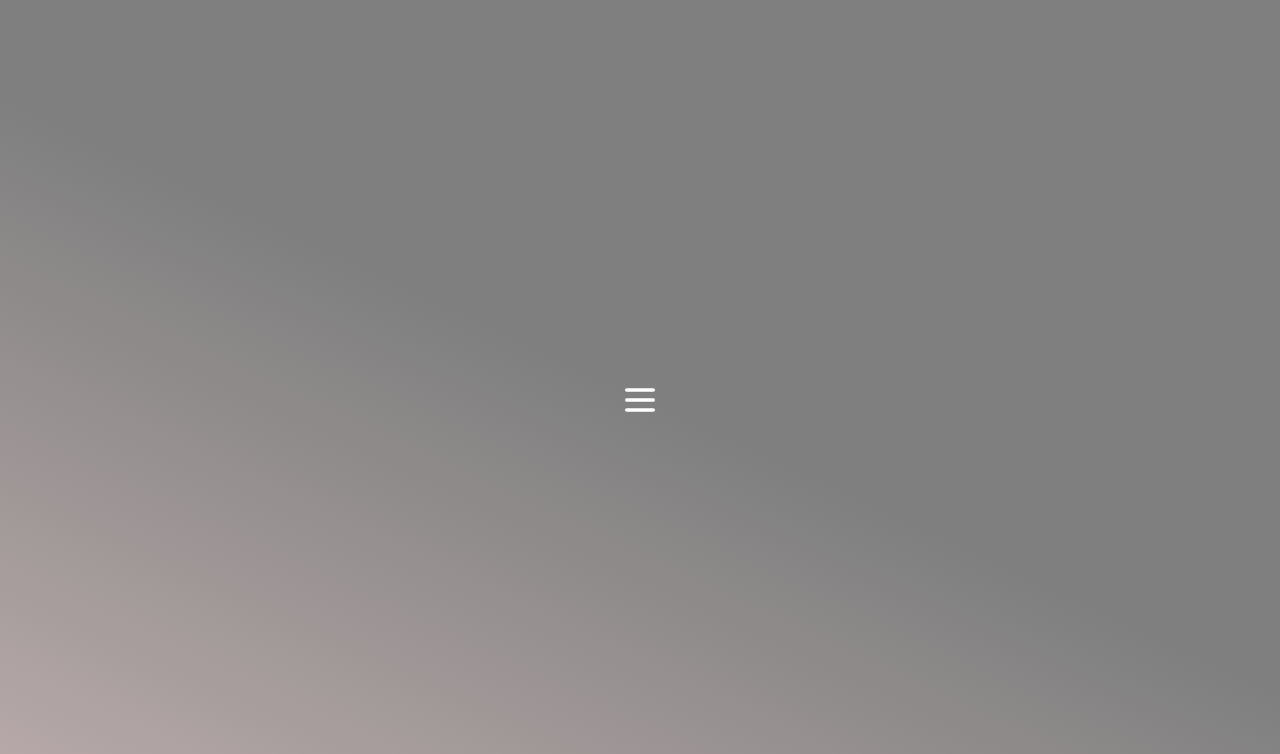
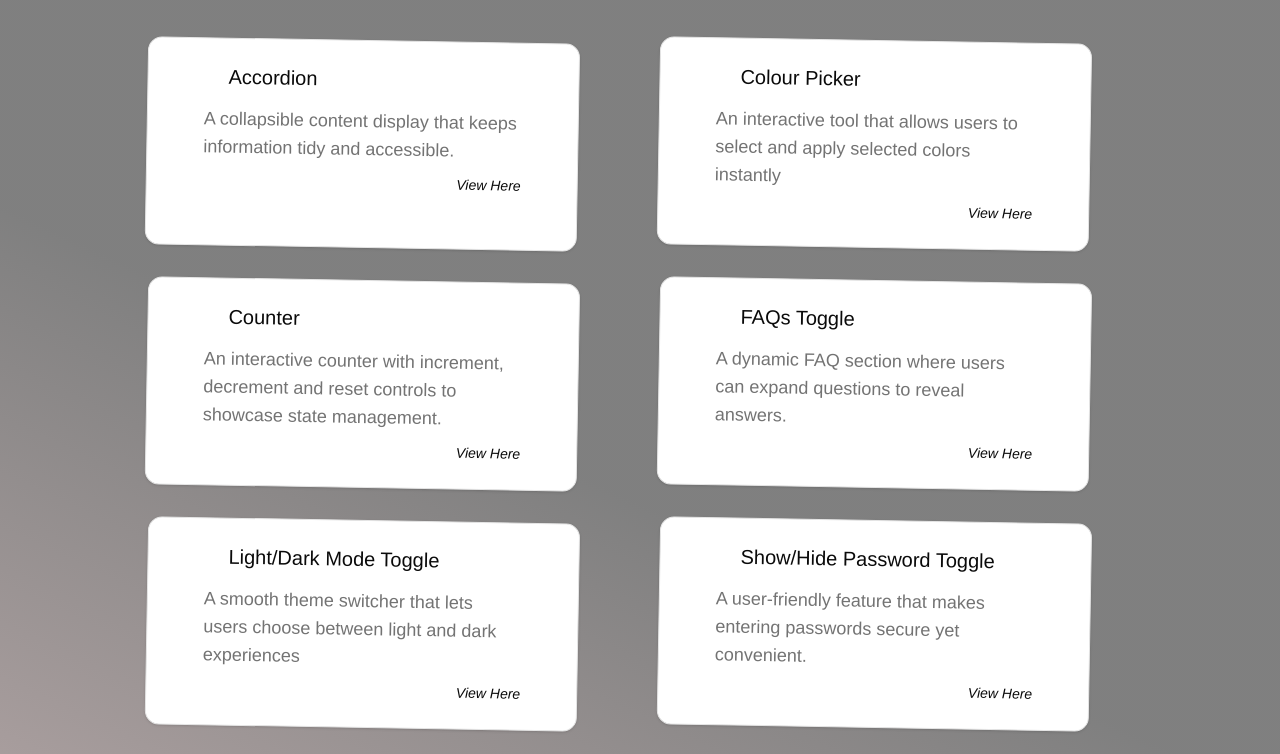
Before and after one commit to Mujeebat-shittu/react-razzle-dazzle, a React (Vite) app: page / in a window 1280 px wide. Shown: the top 754 px of the page. Built offline with nearby package versions, Linux system fonts and the light colour scheme.

Commit message:
changed navigation styling

```diff
--- a/src/components/navbar.jsx
+++ b/src/components/navbar.jsx
@@ -1,50 +1,98 @@
 import { Link } from "react-router-dom";
-import { useState } from "react";
-import { MenuIcon } from "lucide-react";
+// import { useState } from "react";
+// import { MenuIcon } from "lucide-react";
+import {
+  Card,
+  CardContent,
+  CardDescription,
+  CardHeader,
+  CardAction,
+} from "@/components/ui/card";
+import { ExternalLink } from "lucide-react";
+
 
 const NavBar = function () {
-  const [dropDown, setDropDown] = useState(false);
-  const toggleMenu = function () {
-    setDropDown((prev) => !prev);
-  };
+  // const [dropDown, setDropDown] = useState(false);
+  // const toggleMenu = function () {
+  //   setDropDown((prev) => !prev);
+  // };
+
+
+  const cardData = [
+    {
+      key: "accordion",
+      label: "Accordion",
+      content: "A collapsible content display that keeps information tidy and accessible.",
+      link: <Link className="italic text-sm" to="/accordion">View Here</Link>
+    },
+    {
+      key: "cp",
+      label: "Colour Picker",
+      content: "An interactive tool that allows users to select and apply selected colors instantly",
+      link:  <Link className="italic text-sm" to="/colourPicker">View Here</Link>
+
+    },
+    {
+      key: "counter",
+      label: "Counter",
+      content: "An interactive counter with increment, decrement and reset controls to showcase state management.",
+      link: <Link className="italic text-sm" to="/counter">View Here</Link>
+
+    },
+    {
+      key: "faq",
+      label: "FAQs Toggle",
+      content: "A dynamic FAQ section where users can expand questions to reveal answers.",
+      link: <Link className="italic text-sm" to="/faq">View Here</Link>
+    },
+    {
+      key: "mt",
+      label: "Light/Dark Mode Toggle",
+      content: "A smooth theme switcher that lets users choose between light and dark experiences",
+      link: <Link className="italic text-sm" to="/modeToggle">View Here</Link>
+
+    },
+    {
+      key: "pt",
+      label: "Show/Hide Password Toggle",
+      content: "A user-friendly feature that makes entering passwords secure yet convenient.",
+      link: <Link className="italic text-sm" to="/passwordToggle">View Here</Link>
+
+    },
+    {
+      key: "quote",
+      label: "Random Quote Picker",
+      content: "A fun generator that displays a pre-programmed quotes with each click",
+      link: <Link className="italic text-sm" to="/quote">View Here</Link>
+
+    },
+    {
+      key: "tab",
+      label: "Tab Switcher",
+      content: "A clean, organized way to navigate between multiple content sections seamlessly.",
+      link: <Link className="italic text-sm" to="/tabs">View Here</Link>
+
+    }
+  ]
+
   return (
     <>
-      <nav className="no-underline text-[hsl(0,10%,50%)]">
-        <div className="relative group flex cursor-pointer ">
-          <MenuIcon
-            size={40}
-            className="static mx-auto my-44 top-4 right-8 flex items-center justify-center text-white text-[2rem]"
-            onClick={toggleMenu}
-          />
+      <div className="grid grid-cols-1 lg:grid-cols-2 gap-8 p-4 my-6 justify-items-center justify-center max-w-5xl mx-auto">
+        {
+          cardData.map((card) => (
+            <Card key={card}
+            className="w-[70%] lg:w-[90%] py-6 px-8 flex gap-6 text-left hover:scale-[1.05] hover:border-[hsl(10,0%,20%)] rotate-[1deg] hover:rotate-[0deg] translate-x-[-5%] cursor-pointer ">
+              <CardContent className="text-left space-y-2">
+                <CardHeader className="text-xl">{card.label}</CardHeader>
+                <CardDescription className="text-lg">{card.content}</CardDescription>
+                <CardAction>{card.link}</CardAction>
+              </CardContent>
 
-          <span
-            className="absolute top-20 left-1/2 -translate-x-1/2 mb-3
-                       px-3 py-1 text-lg text-white bg-[hsl(0,0%,40%)] rounded
-                       opacity-0 group-hover:opacity-100
-                       transition-opacity duration-200 whitespace-nowrap"
-          >
-            Click on the icon to open or close the dropdown menu
-          </span>
-        </div>
+            </Card>
+          ))
+        }
 
-        <div
-          className="p-4 flex-col gap-4 top-20 right-0 bg-[hsl(0,0%,83%)] md:bg-none md:right-0
-          md:flex-col md:gap-4 md:overflow-hidden w-[300px] text-center md:absolute md:top-16 md:left-1/2 md:-translate-x-1/2
-           md:h-auto md:items-center md:justify-center"
-          style={{
-            display: dropDown ? "flex" : "none",
-          }}
-        >
-          <Link to="/accordion">Accordion</Link>
-          <Link to="/colourPicker">Colour Picker</Link>
-          <Link to="/counter">Counter</Link>
-          <Link to="/faq">FAQ</Link>
-          <Link to="/modeToggle">Mode Toggle</Link>
-          <Link to="/passwordToggle">Password Toggle</Link>
-          <Link to="/quote">Quote</Link>
-          <Link to="/tabs">Tab Switcher</Link>
-        </div>
-      </nav>
+      </div>
     </>
   );
 };
--- /dev/null
+++ b/src/components/ui/card.jsx
@@ -0,0 +1,101 @@
+import * as React from "react"
+
+import { cn } from "@/lib/utils"
+
+function Card({
+  className,
+  ...props
+}) {
+  return (
+    <div
+      data-slot="card"
+      className={cn(
+        "bg-card text-card-foreground flex flex-col gap-6 rounded-xl border py-6 shadow-sm",
+        className
+      )}
+      {...props} />
+  );
+}
+
+function CardHeader({
+  className,
+  ...props
+}) {
+  return (
+    <div
+      data-slot="card-header"
+      className={cn(
+        "@container/card-header grid auto-rows-min grid-rows-[auto_auto] items-start gap-1.5 px-6 has-data-[slot=card-action]:grid-cols-[1fr_auto] [.border-b]:pb-6",
+        className
+      )}
+      {...props} />
+  );
+}
+
+function CardTitle({
+  className,
+  ...props
+}) {
+  return (
+    <div
+      data-slot="card-title"
+      className={cn("leading-none font-semibold", className)}
+      {...props} />
+  );
+}
+
+function CardDescription({
+  className,
+  ...props
+}) {
+  return (
+    <div
+      data-slot="card-description"
+      className={cn("text-muted-foreground text-sm", className)}
+      {...props} />
+  );
+}
+
+function CardAction({
+  className,
+  ...props
+}) {
+  return (
+    <div
+      data-slot="card-action"
+      className={cn(
+        "col-start-2 row-span-2 row-start-1 self-start justify-self-end",
+        className
+      )}
+      {...props} />
+  );
+}
+
+function CardContent({
+  className,
+  ...props
+}) {
+  return (<div data-slot="card-content" className={cn("px-6", className)} {...props} />);
+}
+
+function CardFooter({
+  className,
+  ...props
+}) {
+  return (
+    <div
+      data-slot="card-footer"
+      className={cn("flex items-center px-6 [.border-t]:pt-6", className)}
+      {...props} />
+  );
+}
+
+export {
+  Card,
+  CardHeader,
+  CardFooter,
+  CardTitle,
+  CardAction,
+  CardDescription,
+  CardContent,
+}
--- a/src/index.css
+++ b/src/index.css
@@ -1,5 +1,8 @@
 @import-normalize;
 @import "tailwindcss";
+@import "tw-animate-css";
+
+@custom-variant dark (&:is(.dark *));
 
 body {
   font-family: sans-serif;
@@ -13,3 +16,120 @@ body {
   font-size: 1rem;
   margin: 0;
 }
+
+
+@theme inline {
+  --radius-sm: calc(var(--radius) - 4px);
+  --radius-md: calc(var(--radius) - 2px);
+  --radius-lg: var(--radius);
+  --radius-xl: calc(var(--radius) + 4px);
+  --color-background: var(--background);
+  --color-foreground: var(--foreground);
+  --color-card: var(--card);
+  --color-card-foreground: var(--card-foreground);
+  --color-popover: var(--popover);
+  --color-popover-foreground: var(--popover-foreground);
+  --color-primary: var(--primary);
+  --color-primary-foreground: var(--primary-foreground);
+  --color-secondary: var(--secondary);
+  --color-secondary-foreground: var(--secondary-foreground);
+  --color-muted: var(--muted);
+  --color-muted-foreground: var(--muted-foreground);
+  --color-accent: var(--accent);
+  --color-accent-foreground: var(--accent-foreground);
+  --color-destructive: var(--destructive);
+  --color-border: var(--border);
+  --color-input: var(--input);
+  --color-ring: var(--ring);
+  --color-chart-1: var(--chart-1);
+  --color-chart-2: var(--chart-2);
+  --color-chart-3: var(--chart-3);
+  --color-chart-4: var(--chart-4);
+  --color-chart-5: var(--chart-5);
+  --color-sidebar: var(--sidebar);
+  --color-sidebar-foreground: var(--sidebar-foreground);
+  --color-sidebar-primary: var(--sidebar-primary);
+  --color-sidebar-primary-foreground: var(--sidebar-primary-foreground);
+  --color-sidebar-accent: var(--sidebar-accent);
+  --color-sidebar-accent-foreground: var(--sidebar-accent-foreground);
+  --color-sidebar-border: var(--sidebar-border);
+  --color-sidebar-ring: var(--sidebar-ring);
+}
+
+:root {
+  --radius: 0.625rem;
+  --background: oklch(1 0 0);
+  --foreground: oklch(0.145 0 0);
+  --card: oklch(1 0 0);
+  --card-foreground: oklch(0.145 0 0);
+  --popover: oklch(1 0 0);
+  --popover-foreground: oklch(0.145 0 0);
+  --primary: oklch(0.205 0 0);
+  --primary-foreground: oklch(0.985 0 0);
+  --secondary: oklch(0.97 0 0);
+  --secondary-foreground: oklch(0.205 0 0);
+  --muted: oklch(0.97 0 0);
+  --muted-foreground: oklch(0.556 0 0);
+  --accent: oklch(0.97 0 0);
+  --accent-foreground: oklch(0.205 0 0);
+  --destructive: oklch(0.577 0.245 27.325);
+  --border: oklch(0.922 0 0);
+  --input: oklch(0.922 0 0);
+  --ring: oklch(0.708 0 0);
+  --chart-1: oklch(0.646 0.222 41.116);
+  --chart-2: oklch(0.6 0.118 184.704);
+  --chart-3: oklch(0.398 0.07 227.392);
+  --chart-4: oklch(0.828 0.189 84.429);
+  --chart-5: oklch(0.769 0.188 70.08);
+  --sidebar: oklch(0.985 0 0);
+  --sidebar-foreground: oklch(0.145 0 0);
+  --sidebar-primary: oklch(0.205 0 0);
+  --sidebar-primary-foreground: oklch(0.985 0 0);
+  --sidebar-accent: oklch(0.97 0 0);
+  --sidebar-accent-foreground: oklch(0.205 0 0);
+  --sidebar-border: oklch(0.922 0 0);
+  --sidebar-ring: oklch(0.708 0 0);
+}
+
+.dark {
+  --background: oklch(0.145 0 0);
+  --foreground: oklch(0.985 0 0);
+  --card: oklch(0.205 0 0);
+  --card-foreground: oklch(0.985 0 0);
+  --popover: oklch(0.205 0 0);
+  --popover-foreground: oklch(0.985 0 0);
+  --primary: oklch(0.922 0 0);
+  --primary-foreground: oklch(0.205 0 0);
+  --secondary: oklch(0.269 0 0);
+  --secondary-foreground: oklch(0.985 0 0);
+  --muted: oklch(0.269 0 0);
+  --muted-foreground: oklch(0.708 0 0);
+  --accent: oklch(0.269 0 0);
+  --accent-foreground: oklch(0.985 0 0);
+  --destructive: oklch(0.704 0.191 22.216);
+  --border: oklch(1 0 0 / 10%);
+  --input: oklch(1 0 0 / 15%);
+  --ring: oklch(0.556 0 0);
+  --chart-1: oklch(0.488 0.243 264.376);
+  --chart-2: oklch(0.696 0.17 162.48);
+  --chart-3: oklch(0.769 0.188 70.08);
+  --chart-4: oklch(0.627 0.265 303.9);
+  --chart-5: oklch(0.645 0.246 16.439);
+  --sidebar: oklch(0.205 0 0);
+  --sidebar-foreground: oklch(0.985 0 0);
+  --sidebar-primary: oklch(0.488 0.243 264.376);
+  --sidebar-primary-foreground: oklch(0.985 0 0);
+  --sidebar-accent: oklch(0.269 0 0);
+  --sidebar-accent-foreground: oklch(0.985 0 0);
+  --sidebar-border: oklch(1 0 0 / 10%);
+  --sidebar-ring: oklch(0.556 0 0);
+}
+
+@layer base {
+  * {
+    @apply border-border outline-ring/50;
+  }
+  body {
+    @apply bg-background text-foreground;
+  }
+}
--- /dev/null
+++ b/src/lib/utils.js
@@ -0,0 +1,6 @@
+import { clsx } from "clsx";
+import { twMerge } from "tailwind-merge"
+
+export function cn(...inputs) {
+  return twMerge(clsx(inputs));
+}
--- a/vite.config.js
+++ b/vite.config.js
@@ -1,10 +1,18 @@
 import { defineConfig } from 'vite'
 import react from '@vitejs/plugin-react'
 import tailwindcss from '@tailwindcss/vite'
+import path from "path"
+
 
 // https://vite.dev/config/
 export default defineConfig({
   plugins: [react(),
-    tailwindcss(),
+    tailwindcss()
   ],
+    resolve: {
+    alias: {
+      "@": path.resolve(__dirname, "./src"),
+    },
+  },
+
 })
```
Also changed, not shown: jsconfig.json (added, +9 -0 lines), package.json (+6 -1 lines), components.json (added), 1 other file (tests, documents, lock files or other folders).
